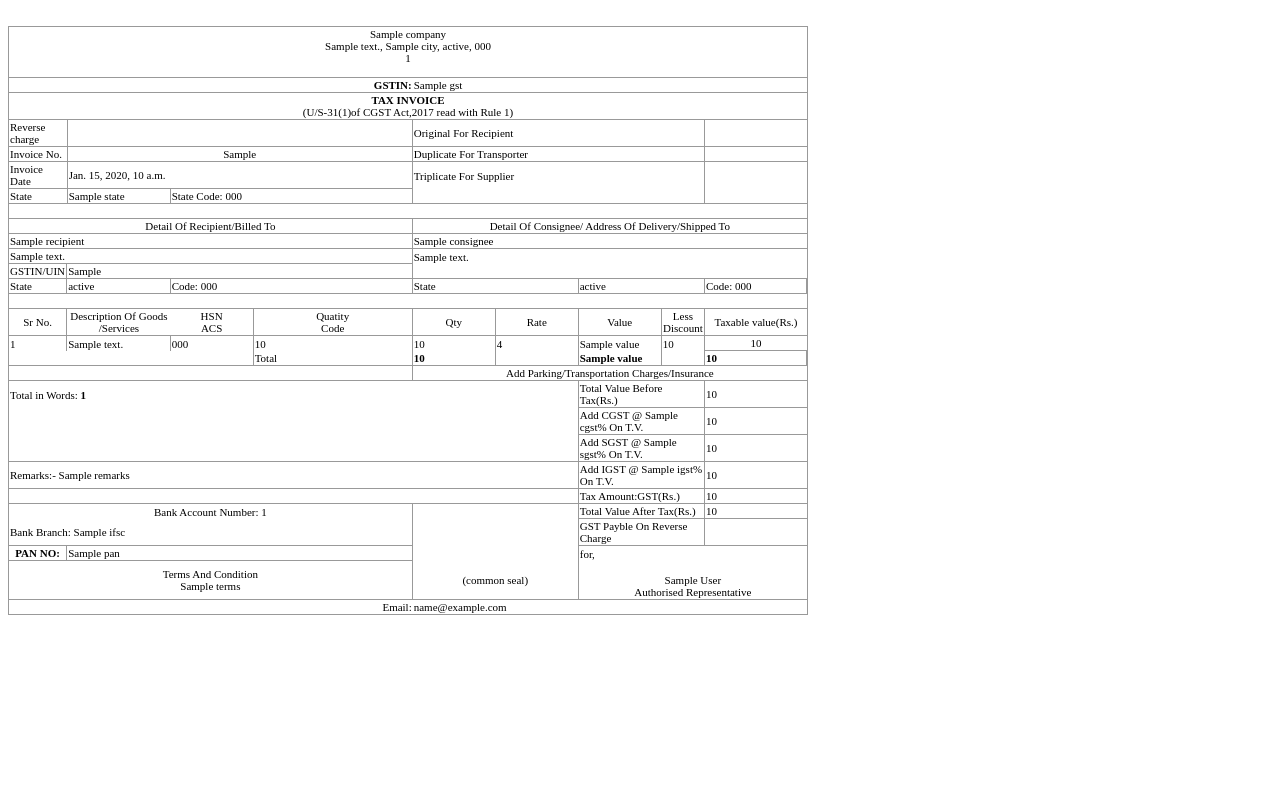
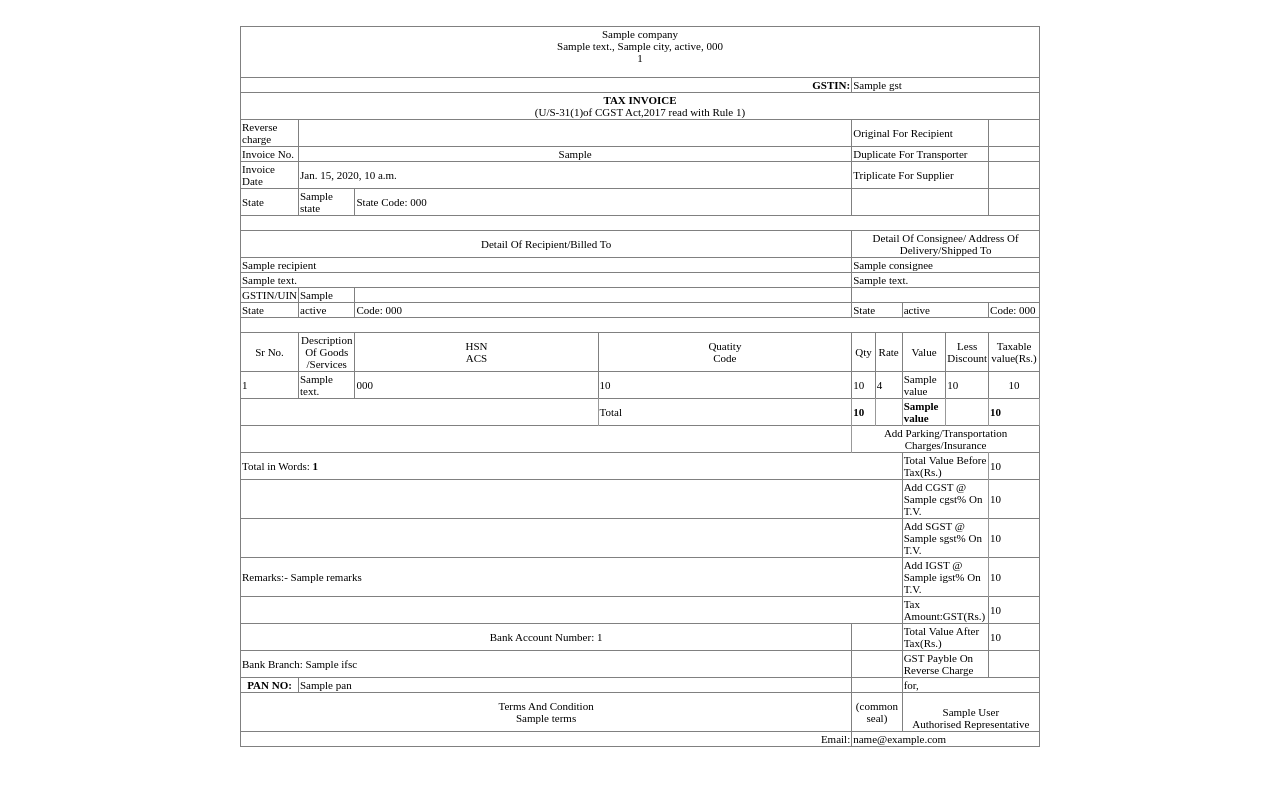
Before and after one commit to elixir14/handy-gst, a Django app: template frontend/templates/frontend/bill.html in a window 1280 px wide. Shown: the top 786 px of the page. Run offline with Django 3.2, Linux system fonts and the light colour scheme; the template is opened without the code that fills it: most values are stand-ins (such as "Sample title", 1, 10 or a date in 2020).

Commit message:
change in bill.html

```diff
--- a/frontend/templates/frontend/bill.html
+++ b/frontend/templates/frontend/bill.html
@@ -3,9 +3,9 @@
 <title> {{ invoice.client.client_name }} - {{ invoice.invoice_no }}</title>
 </head>
 <body>
-<table border="0" width="800" style="border:1px solid #999999;font-size:11px;" cellspacing="0" class="border" >
+<table border="1" width="800" style="border-collapse:collapse;font-size:11px; margin:auto" cellspacing="0" class="border" >
 <tr>
-     <td colspan = "10" align="center" style="border-bottom:1px solid #999999;text-align:center;">
+     <td colspan = "10" align="center" style="text-align:center;">
                 {{ company.company_name }}
                 <br>
                 {{ company.address.address }}, {{company.address.city}}, {{company.address.state}}, {{company.address.zip }}
@@ -13,164 +13,164 @@
                 {{ company.contact.phone_number }}</br></br></td>
 </tr>
 
-<tr><td colspan = "5" style="border-bottom:1px solid #999999;text-align:right;"><b>GSTIN:</b></td>
-        <td colspan="5" style="border-bottom:1px solid #999999;">{{ company.gst }}</td>
+<tr><td colspan = "5" style="text-align:right;"><b>GSTIN:</b></td>
+        <td colspan="5" style="">{{ company.gst }}</td>
 </tr>
-<tr><td colspan = "10" align="center" style="border-bottom:1px solid #999999;text-align:center;"><b>TAX INVOICE</b></br>(U/S-31(1)of CGST Act,2017 read with Rule 1) </td>
+<tr><td colspan = "10" align="center" style="text-align:center;"><b>TAX INVOICE</b></br>(U/S-31(1)of CGST Act,2017 read with Rule 1) </td>
 </tr>
 
 <tr>
-        <td colspan = "2" style="border-right:1px solid #999999;border-bottom:1px solid #999999;">Reverse charge</td>
-        <td colspan = "3" style="border-right:1px solid #999999;border-bottom:1px solid #999999;"></td>
-        <td colspan = "4" style="border-right:1px solid #999999;border-bottom:1px solid #999999;border-bottom:1px solid #999999;">Original For Recipient</td>
-        <td style="border-bottom:1px solid #999999;" width="100"></td>
+        <td colspan = "2" >Reverse charge</td>
+        <td colspan = "3" ></td>
+        <td colspan = "4" >Original For Recipient</td>
+        <td style="" width="100"></td>
 </tr>
 <tr>
-        <td colspan = "2" style="border-right:1px solid #999999;border-bottom:1px solid #999999;">Invoice No.</td>
-        <td colspan = "3" align="center"style="border-right:1px solid #999999;border-bottom:1px solid #999999;"> {{ invoice.invoice_no }}</td>
-        <td colspan = "4" style="border-right:1px solid #999999;border-bottom:1px solid #999999;">Duplicate For Transporter</td>
-        <td style="border-bottom:1px solid #999999;" width="100"></td>
+        <td colspan = "2" >Invoice No.</td>
+        <td colspan = "3" align="center"> {{ invoice.invoice_no }}</td>
+        <td colspan = "4" >Duplicate For Transporter</td>
+        <td style="" width="100"></td>
 </tr>
 <tr>
-        <td colspan = "2" style="border-right:1px solid #999999;border-bottom:1px solid #999999;">Invoice Date</td>
-        <td colspan = "3" style="border-right:1px solid #999999;border-bottom:1px solid #999999;">{{ invoice.invoice_date }}</td>
-        <td colspan = "4" style="border-right:1px solid #999999;">Triplicate For Supplier</td>
+        <td colspan = "2" >Invoice Date</td>
+        <td colspan = "3" >{{ invoice.invoice_date }}</td>
+        <td colspan = "4" >Triplicate For Supplier</td>
         <td width="100" ></td>
 </tr>
 <tr>
-        <td colspan = "2"style="border-right:1px solid #999999;border-bottom:1px solid #999999;">State</td>
-        <td style="border-right:1px solid #999999;border-bottom:1px solid #999999;" width="100">{{ company.address.state.name }}</td>
-        <td colspan = "2"style="border-right:1px solid #999999;border-bottom:1px solid #999999;"width="10000">State Code: {{ company.address.state.code }}</td>
-        <td colspan = "4"style="border-right:1px solid #999999;border-bottom:1px solid #999999;"></td>
-        <td style="border-bottom:1px solid #999999;"width="100"></td>
+        <td colspan = "2">State</td>
+        <td  width="100">{{ company.address.state.name }}</td>
+        <td colspan = "2"width="10000">State Code: {{ company.address.state.code }}</td>
+        <td colspan = "4"></td>
+        <td style=""width="100"></td>
 </tr>
-<tr><td colspan = "10"style="border-bottom:1px solid #999999;"></br></td></tr>
+<tr><td colspan = "10"style=""></br></td></tr>
 
 <tr>
-        <td colspan = "5"align="center"style="border-bottom:1px solid #999999;border-right:1px solid #999999;">Detail Of Recipient/Billed To</td>
-        <td colspan = "5"align="center"style="border-bottom:1px solid #999999;">Detail Of Consignee/ Address Of Delivery/Shipped To</td>
+        <td colspan = "5"align="center">Detail Of Recipient/Billed To</td>
+        <td colspan = "5"align="center"style="">Detail Of Consignee/ Address Of Delivery/Shipped To</td>
 
 </tr>
 <tr>
-        <td colspan = "5"style="border-bottom:1px solid #999999;border-right:1px solid #999999;">{{ invoice.recipient }}</td>
-        <td colspan = "5"style="border-bottom:1px solid #999999;">{{ invoice.consignee }}</td>
+        <td colspan = "5">{{ invoice.recipient }}</td>
+        <td colspan = "5"style="">{{ invoice.consignee }}</td>
 
 </tr>
 <tr>
-        <td colspan = "5"style="border-bottom:1px solid #999999;border-right:1px solid #999999;">{{ invoice.billing_address }}</br></td>
+        <td colspan = "5">{{ invoice.billing_address }}</br></td>
 </br>
         <td colspan = "5">{{ invoice.shipping_address }}</br></td>
 
 </tr>
 <tr>
-        <td style="border-bottom:1px solid #999999;border-right:1px solid #999999;">GSTIN/UIN</td>
-        <td colspan=2 style="border-bottom:1px solid #999999;"> {{ invoice.client_gst }}</td>
-        <td colspan = "2" style="border-bottom:1px solid #999999;border-right:1px solid #999999;"></td>
-        <td colspan = "5" style="border-bottom:1px solid #999999;"></td>
+        <td >GSTIN/UIN</td>
+        <td colspan=2 style=""> {{ invoice.client_gst }}</td>
+        <td colspan = "2" ></td>
+        <td colspan = "5" style=""></td>
 
 </tr>
 <tr>
-        <td style="border-bottom:1px solid #999999;border-right:1px solid #999999;">State</td>
-        <td colspan = "2"style="border-bottom:1px solid #999999;border-right:1px solid #999999;"> {{ invoice.billing_state }}</td>
-        <td colspan = "2"style="border-bottom:1px solid #999999;border-right:1px solid #999999;">Code: {{ invoice.billing_state_code }}</td>
-        <td colspan = "2"style="border-bottom:1px solid #999999;border-right:1px solid #999999;">State</td>
-        <td colspan = "2"style="border-bottom:1px solid #999999;border-right:1px solid #999999;">{{ invoice.shipping_state }}</td>
-        <td style="border-bottom:1px solid #999999;border-right:1px solid #999999;">Code: {{ invoice.shipping_state_code }}</td>
+        <td >State</td>
+        <td colspan = "2"> {{ invoice.billing_state }}</td>
+        <td colspan = "2">Code: {{ invoice.billing_state_code }}</td>
+        <td colspan = "2">State</td>
+        <td colspan = "2">{{ invoice.shipping_state }}</td>
+        <td >Code: {{ invoice.shipping_state_code }}</td>
 
 </tr>
-  <tr><td colspan = "10"style="border-bottom:1px solid #999999;"><br /></td></tr>
+  <tr><td colspan = "10"style=""><br /></td></tr>
 <tr>
-        <td style="border-bottom:1px solid #999999;border-right:1px solid #999999;"align="center">Sr No.</td>
-        <td style="border-bottom:1px solid #999999;"align="center" colspan="2">Description Of Goods /Services</td>
+        <td  width="20" colspan="2" align="center">Sr No.</td>
+        <td align="center" >Description Of Goods /Services</td>
 
-        <td style="border-bottom:1px solid #999999;border-right:1px solid #999999;"width="80"align="center">HSN</br>ACS</td>
-        <td style="border-bottom:1px solid #999999;border-right:1px solid #999999;"align="center">Quatity</br>Code</td>
-        <td style="border-bottom:1px solid #999999;border-right:1px solid #999999;"width="80"align="center">Qty</td>
-        <td style="border-bottom:1px solid #999999;border-right:1px solid #999999;"width="80"align="center">Rate</td>
-        <td style="border-bottom:1px solid #999999;border-right:1px solid #999999;"width="80"align="center">Value</td>
-        <td style="border-bottom:1px solid #999999;border-right:1px solid #999999;" align="center">Less Discount</td>
-        <td style="border-bottom:1px solid #999999;" align="center">Taxable value(Rs.)</td>
+        <td width="80"align="center">HSN</br>ACS</td>
+        <td  width="80" align="center">Quatity</br>Code</td>
+        <td width="80"align="center">Qty</td>
+        <td width="80"align="center">Rate</td>
+        <td width="80"align="center">Value</td>
+        <td  align="center">Less Discount</td>
+        <td style="" align="center">Taxable value(Rs.)</td>
 </tr>
         {% for item in items %}
 <tr>
-        <td style="border-right:1px solid #999999;">{{ forloop.counter }}</td>
-        <td style="border-right:1px solid #999999;" colspan="2">{{ item.description}}</td>
-        <td style="border-right:1px solid #999999;">{{ item.hsn_code}}</td>
-        <td style="border-right:1px solid #999999;">{{ item.quantity_code}}</td>
-        <td style="border-right:1px solid #999999;">{{ item.quantity}}</td>
-        <td style="border-right:1px solid #999999;">{{ item.rate}}</td>
-        <td style="border-right:1px solid #999999;"> {{ item.value}}</td>
-        <td style="border-right:1px solid #999999;">{{ item.discount}}</td>
-        <td style="border-bottom:1px solid #999999;" align="center"> {{ item.tax_value}}</td>
+        <td colspan="2">{{ forloop.counter }}</td>
+        <td >{{ item.description}}</td>
+        <td >{{ item.hsn_code}}</td>
+        <td >{{ item.quantity_code}}</td>
+        <td >{{ item.quantity}}</td>
+        <td >{{ item.rate}}</td>
+        <td > {{ item.value}}</td>
+        <td >{{ item.discount}}</td>
+        <td style="" align="center"> {{ item.tax_value}}</td>
 </tr>
         {% endfor %}
 
 
 <tr>
-        <td colspan="4" style="border-right:1px solid #999999; border-bottom:1px solid #999999;"></td>
-        <td style="border-right:1px solid #999999; border-bottom:1px solid #999999;">Total</td>
-        <td style="border-right:1px solid #999999; border-bottom:1px solid #999999;"><b>{{ total.quantity }}</b></td>
-        <td style="border-right:1px solid #999999; border-bottom:1px solid #999999;"></td>
-        <td style="border-right:1px solid #999999; border-bottom:1px solid #999999;"><b>{{ total.value }}</b></td>
-        <td style="border-right:1px solid #999999; border-bottom:1px solid #999999;"></td>
-        <td style="border-right:1px solid #999999; border-bottom:1px solid #999999;"><b>{{ total.tax_value }}</b></td>
+        <td colspan="4" style="border-right:1px solid #999999; "></td>
+        <td style="border-right:1px solid #999999; ">Total</td>
+        <td style="border-right:1px solid #999999; "><b>{{ total.quantity }}</b></td>
+        <td style="border-right:1px solid #999999; "></td>
+        <td style="border-right:1px solid #999999; "><b>{{ total.value }}</b></td>
+        <td style="border-right:1px solid #999999; "></td>
+        <td style="border-right:1px solid #999999; "><b>{{ total.tax_value }}</b></td>
 </tr>
 <tr>
-        <td colspan = "5"style="border-right:1px solid #999999; border-bottom:1px solid #999999;"></td>
-        <td colspan = "5" align="center"style="border-bottom:1px solid #999999;">Add Parking/Transportation Charges/Insurance</td>
+        <td colspan = "5"style="border-right:1px solid #999999; "></td>
+        <td colspan = "5" align="center"style="">Add Parking/Transportation Charges/Insurance</td>
 
 </tr>
 <tr>
-        <td colspan = "7"style="border-right:1px solid #999999;">Total in Words: <b>{{ total_in_words }}</b></td>
-        <td colspan = "2"style="border-right:1px solid #999999; border-bottom:1px solid #999999;">Total Value Before Tax(Rs.)</td>
-        <td  style=" border-bottom:1px solid #999999;">{{ total.tax_value }}</td>
+        <td colspan = "7">Total in Words: <b>{{ total_in_words }}</b></td>
+        <td colspan = "2"style="border-right:1px solid #999999; ">Total Value Before Tax(Rs.)</td>
+        <td  style=" ">{{ total.tax_value }}</td>
 
 </tr>
 <tr>
-        <td colspan = "7"style="border-right:1px solid #999999;"></td>
-        <td colspan = "2" style="border-right:1px solid #999999; border-bottom:1px solid #999999;">Add CGST @ {{ invoice.cgst }}% On T.V.</td>
-        <td colspan = "1" style="border-bottom:1px solid #999999;">{{ invoice.cgst_total }}</td>
+        <td colspan = "7"></td>
+        <td colspan = "2" style="border-right:1px solid #999999; ">Add CGST @ {{ invoice.cgst }}% On T.V.</td>
+        <td colspan = "1" style="">{{ invoice.cgst_total }}</td>
 
 </tr>
 <tr>
-        <td colspan = "7" style="border-right:1px solid #999999;border-bottom:1px solid #999999;"></td>
-        <td colspan = "2" style="border-right:1px solid #999999; border-bottom:1px solid #999999;">Add SGST @ {{ invoice.sgst }}% On T.V.</td>
-        <td colspan = "1" style="border-bottom:1px solid #999999;">{{ invoice.sgst_total }}</td>
+        <td colspan = "7" ></td>
+        <td colspan = "2" style="border-right:1px solid #999999; ">Add SGST @ {{ invoice.sgst }}% On T.V.</td>
+        <td colspan = "1" style="">{{ invoice.sgst_total }}</td>
 
 </tr>
 <tr>
-        <td colspan = "7"style="border-right:1px solid #999999;border-bottom:1px solid #999999;">
+        <td colspan = "7">
                 {% if invoice.remarks %}Remarks:- {{ invoice.remarks}} {% else %} Remarks: Notification number availed if any. {% endif %}</td>
-        <td colspan = "2" style="border-right:1px solid #999999; border-bottom:1px solid #999999;">Add IGST @ {{ invoice.igst }}% On T.V.</td>
-        <td colspan = "1"style="border-bottom:1px solid #999999;" >{{ invoice.igst_total }}</td>
+        <td colspan = "2" style="border-right:1px solid #999999; ">Add IGST @ {{ invoice.igst }}% On T.V.</td>
+        <td colspan = "1"style="" >{{ invoice.igst_total }}</td>
 
 </tr>
 <tr>
-        <td colspan = "7"style="border-right:1px solid #999999;border-bottom:1px solid #999999;"></td>
-        <td colspan = "2"style="border-bottom:1px solid #999999;border-right:1px solid #999999;" >Tax Amount:GST(Rs.) </td>
-        <td colspan = "1"style="border-bottom:1px solid #999999;" >{{ invoice.gst_amount }}</td>
+        <td colspan = "7"></td>
+        <td colspan = "2" >Tax Amount:GST(Rs.) </td>
+        <td colspan = "1"style="" >{{ invoice.gst_amount }}</td>
 
 </tr>
 <tr>
-        <td colspan = "5"align="center"style="border-right:1px solid #999999;">Bank Account Number:  {{ invoice.account_number }}</td>
-        <td colspan = "2" style="border-right:1px solid #999999;"></td>
-        <td colspan = "2"style="border-right:1px solid #999999;border-bottom:1px solid #999999;" >Total Value After Tax(Rs.)</td>
-        <td style="border-bottom:1px solid #999999;">{{ invoice.grand_total }}</td>
+        <td colspan = "5"align="center">Bank Account Number:  {{ invoice.account_number }}</td>
+        <td colspan = "2" ></td>
+        <td colspan = "2" >Total Value After Tax(Rs.)</td>
+        <td style="">{{ invoice.grand_total }}</td>
 
 
 </tr>
 <tr>
-        <td colspan = "5"style="border-right:1px solid #999999;border-bottom:1px solid #999999;">Bank Branch: {{ invoice.ifsc }}</td>
-        <td colspan = "2" style="border-right:1px solid #999999;" ></td>
-        <td colspan = "2" style="border-right:1px solid #999999;border-bottom:1px solid #999999;" >GST Payble On Reverse Charge</td>
-        <td style="border-bottom:1px solid #999999;"></td>
+        <td colspan = "5">Bank Branch: {{ invoice.ifsc }}</td>
+        <td colspan = "2"  ></td>
+        <td colspan = "2"  >GST Payble On Reverse Charge</td>
+        <td style=""></td>
 
 </tr>
 
 <tr>
-        <th colspan = "1"style="border-bottom:1px solid #999999;border-right:1px solid #999999;">PAN NO:</th>
-        <td colspan = "4"style="border-bottom:1px solid #999999;border-right:1px solid #999999;" >{{ invoice.pan }}</td>
-        <td colspan = "2" style="border-right:1px solid #999999;"></td>
+        <th colspan = "1">PAN NO:</th>
+        <td colspan = "4" >{{ invoice.pan }}</td>
+        <td colspan = "2" ></td>
         <td colspan = "3">for,</td>
 
 
@@ -178,9 +178,9 @@
 </tr>
 <tr>
 
-        <td colspan = "5" align="center"style="border-bottom:1px solid #999999;border-right:1px solid #999999;">Terms And Condition <br /> {{ invoice.terms }}</td>
-        <td colspan = "2"style="border-bottom:1px solid #999999;border-right:1px solid #999999;" align="center">(common seal)</td>
-        <td colspan = "3"style="border-bottom:1px solid #999999;" align="center"></br> {% if  invoice.authorised_signatory %}
+        <td colspan = "5" align="center">Terms And Condition <br /> {{ invoice.terms }}</td>
+        <td colspan = "2" align="center">(common seal)</td>
+        <td colspan = "3"style="" align="center"></br> {% if  invoice.authorised_signatory %}
                      {{ invoice.authorised_signatory }}
                   {% endif %}
                 <br />Authorised Representative</td>
```
